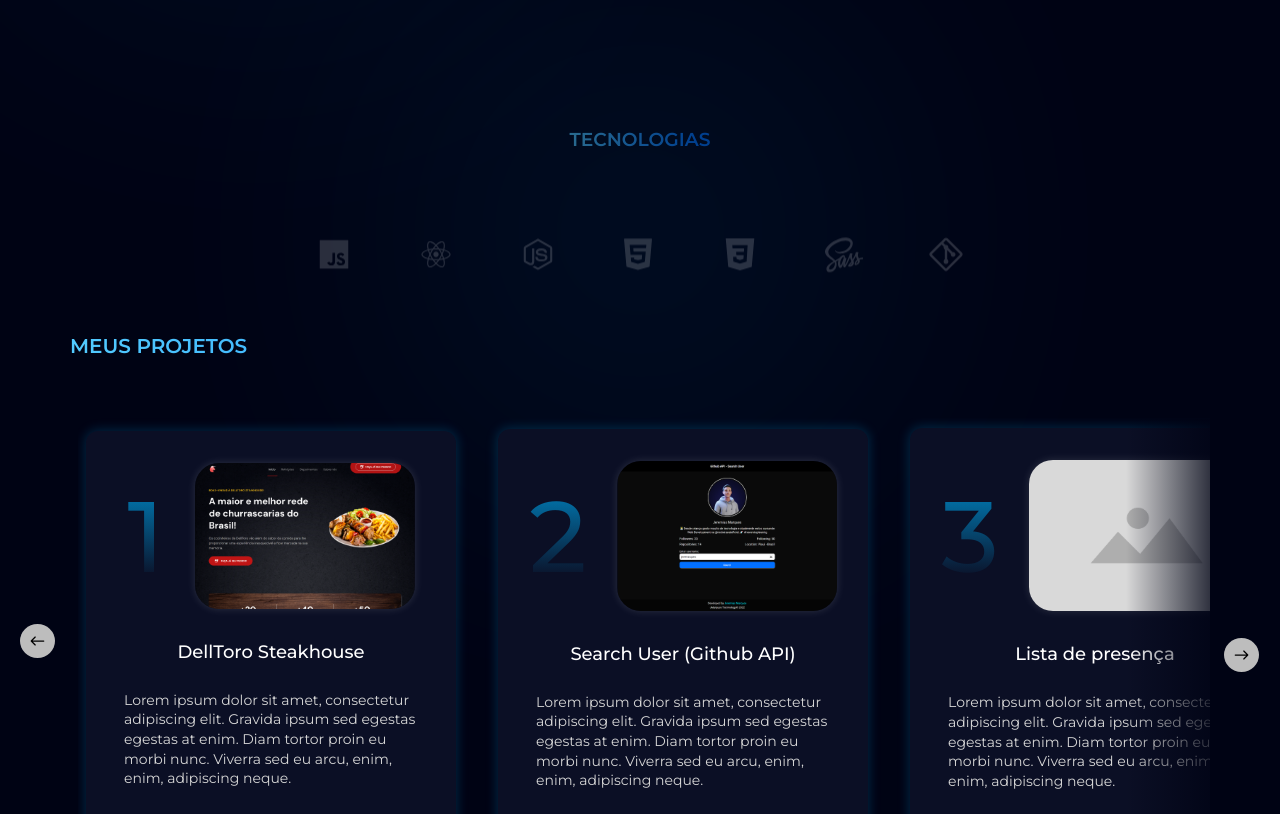
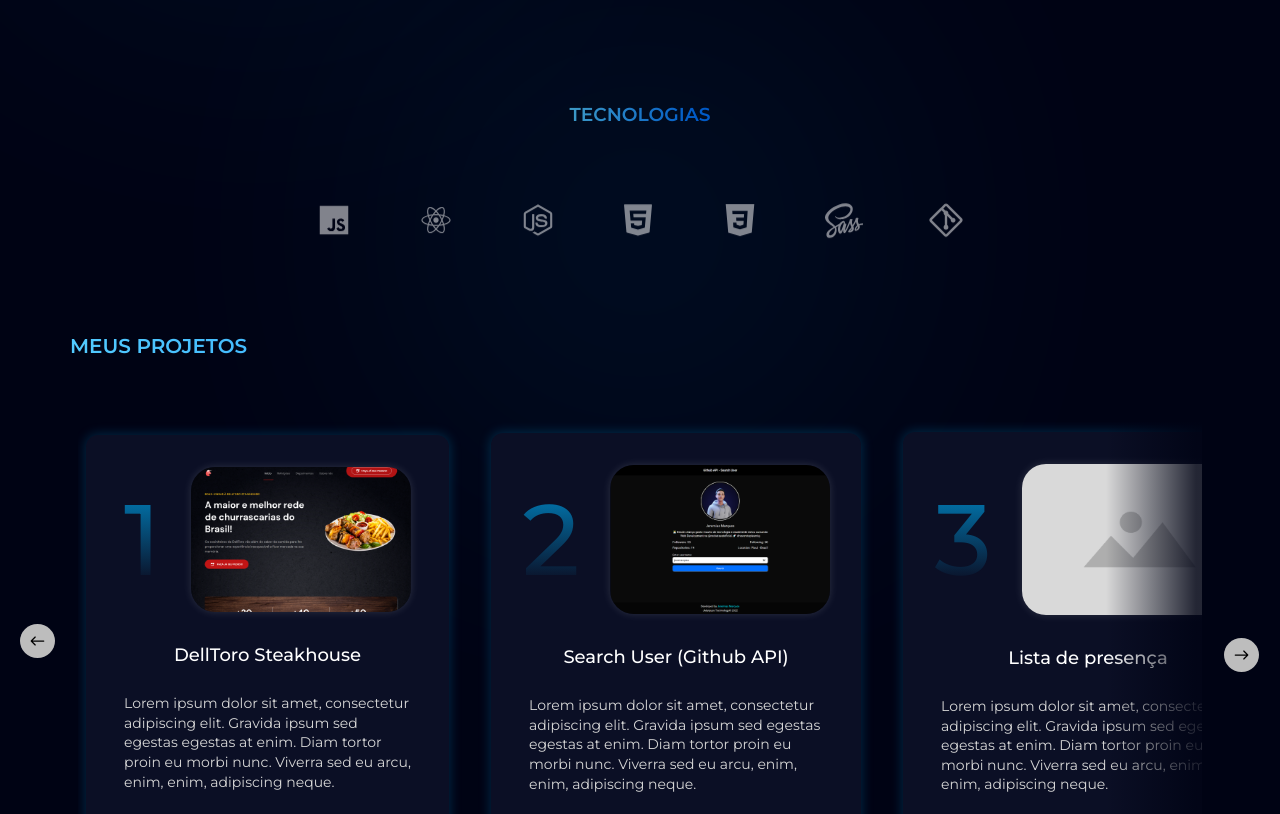
Before and after one commit to jeremarques/my-portifolio, a plain HTML site: page index.html in a window 1280 px wide. Shown: the part 516-1330 px from the top of the page. Drawn offline with nearby package versions, Linux system fonts and the light colour scheme.

Commit message:
First version official

```diff
--- a/index.html
+++ b/index.html
@@ -10,12 +10,24 @@
     <link rel="manifest" href="./assets/favicon/site.webmanifest">
     <link rel="mask-icon" href="./assets/favicon/safari-pinned-tab.svg" color="#5bbad5">
     <meta name="msapplication-TileColor" content="#da532c">
-    <meta name="theme-color" content="#ffffff">
+    <meta name="theme-color" content="#000314">
+    <meta name="keywords" content="frontend, backend, animation, css, development web, desenvolvimento web, ux, ui, uxui, html, html5, design, vscode, motion, javascript, js, ux design, ui design, web design, portifolio, projects, projetos">
+    <meta name="author" content="Jeremias Marques">
+    <meta name="title" content="Jeremias Marques | Front-End Developer">
+    <meta name="description" content="(Site em desenvolvimento) Oi, eu sou Jeremias Marques, desenvolvedor Front-end e um amante da tecnologia e do design. Nesse portifolio apresento um pouco sobre mim, meu trabalho, e os melhores projetos que eu já fiz.">
+
     <link rel="preconnect" href="https://fonts.googleapis.com">
     <link rel="preconnect" href="https://fonts.gstatic.com" crossorigin>
     <link href="https://fonts.googleapis.com/css2?family=Montserrat:wght@400;500;600;700;800&display=swap" rel="stylesheet">
+    <!-- CSS -->
     <link rel="stylesheet" href="style.css">
+    <!-- Title -->
     <title>Jeremias Marques | Front-end Developer</title>
+    <!-- Facebook card -->
+    <meta property="og:type" content="website">
+    <meta property="og:title" content="Jeremias Marques | Front-End Developer">
+    <meta property="og:description" content="(Site em desenvolvimento) Oi, eu sou Jeremias Marques, desenvolvedor Front-end e um amante da tecnologia e do design. Nesse portifolio apresento um pouco sobre mim, meu trabalho, e os melhores projetos que eu já fiz.">
+    <meta property="og:image" content="assets/preloader-ogimage.png">
   </head>
   <body>
     <div id="preloader">
@@ -168,8 +180,8 @@
                 </a>
               </button>
             </div>
-            <div style="transition: all .2s ease" id="shadow"></div>
           </div>
+          <div style="transition: all .3s ease" id="shadow"></div>
         </div>
         <button id="prev">
           <svg  width="15" height="10" viewBox="0 0 17 12" fill="none" xmlns="http://www.w3.org/2000/svg">
--- a/index.js
+++ b/index.js
@@ -37,14 +37,14 @@ let tl = gsap.timeline()
     y: 200,
     opacity: 0,
     ease: "back.out(1.4)",
-  }, '-=2.1')
+  }, '-=2.2')
   .from('.anim-tech', {
     duration: 2,
     y: 100,
     opacity: 0,
     stagger: {each: 0.2},
     ease: "back.out(1.4)",
-  }, '-=1.8')
+  }, '-=2.0')
 
 
 /* Function that load the sreen load */
@@ -82,12 +82,11 @@ const shadow = document.getElementById('shadow')
 
 function moveInLeftDirectionSlider() {
   slider.style.marginLeft = '-500px'
-  shadow.style.opacity = 0
+  setTimeout(() => {
+    shadow.style.opacity = 0
+  }, 700);
 }
 function moveInRightDirectionSlider() {
   slider.style.marginLeft = '0'
-  setTimeout(hideShowShadow, 750);
-}
-function hideShowShadow() {
   shadow.style.opacity = 100
 }
--- a/style.css
+++ b/style.css
@@ -325,6 +325,9 @@ section#projects h3 {
   padding-inline: 8px;
   padding-block: 8px;
   overflow: hidden;
+  position: relative;
+  display: flex;
+  align-items: center;
 }
 #cards-slides {
   display: flex;
@@ -335,12 +338,12 @@ section#projects h3 {
   width: 1648px;
   transition: margin-left 1s ease;
 }
-#cards-slides #shadow {
+#slider #shadow {
   position: absolute;
-  margin-left: 1040px;
   background-image: linear-gradient(to left, #000314d5 10%, #00031400 100%);
   width: 100px;
   height: 100%;
+  margin-left: 1028px;
 }
 #slider .card {
   width: 370px;
```
Also changed, not shown: assets/preloader-ogimage.png (added).
